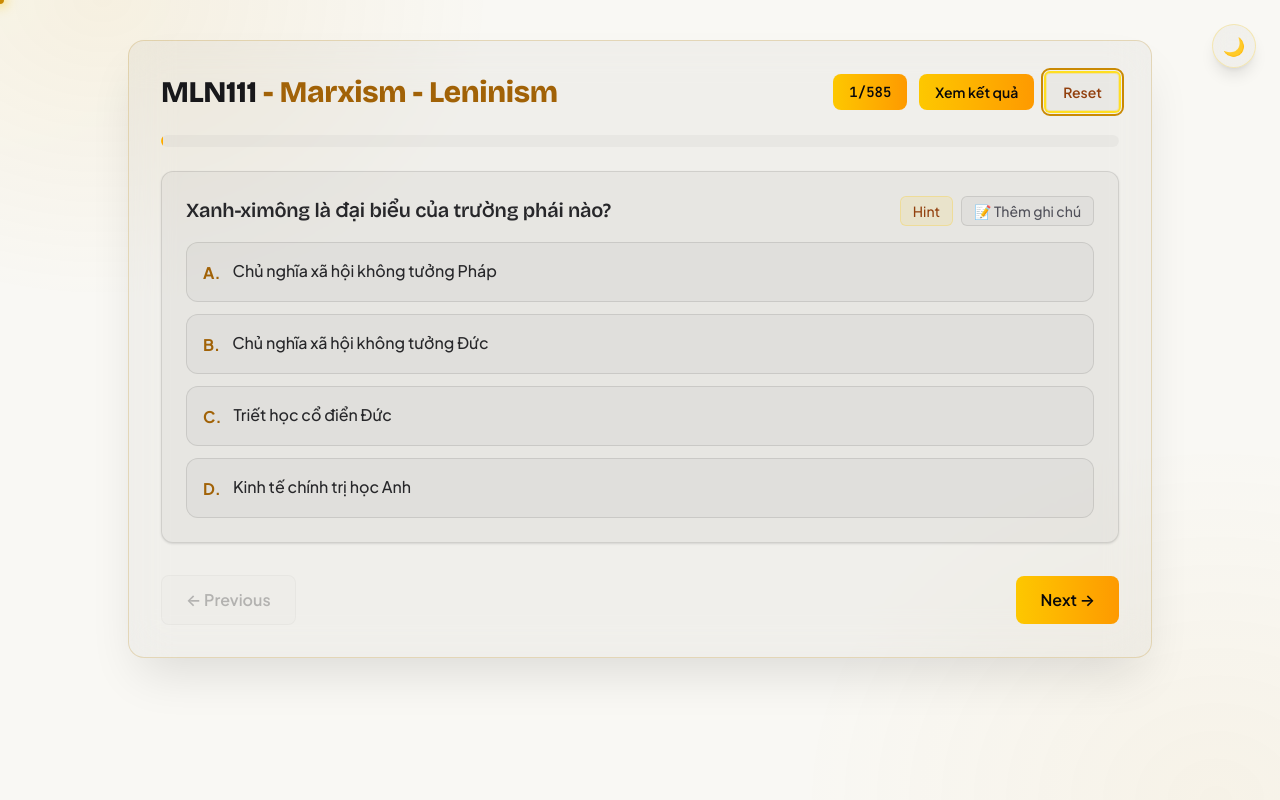
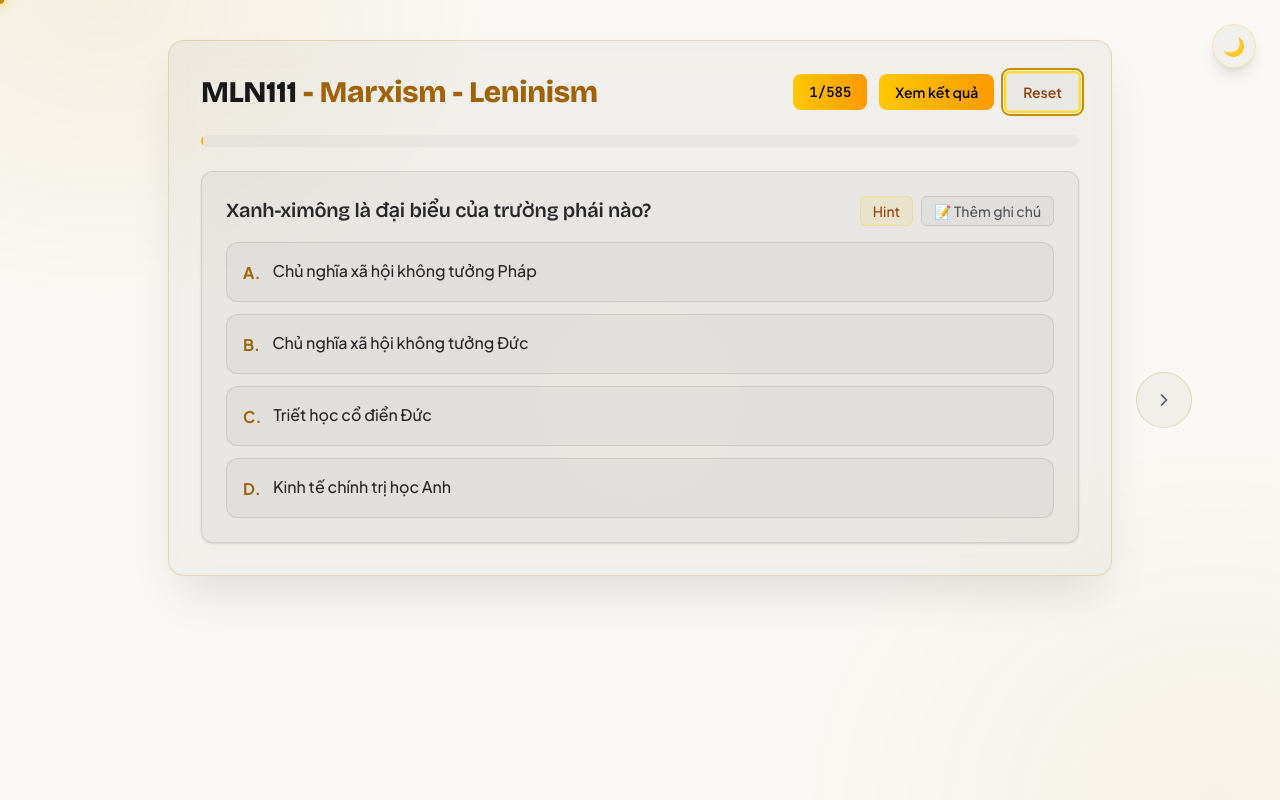
Before and after one commit to TruonTran/lean_quiz, a React (Vite) app: page /exam/mln111 in a window 1280 px wide. Built offline with nearby package versions, Linux system fonts and the light colour scheme.

Commit message:
fix(exam page): nút next, pre

```diff
--- a/src/pages/ExamPage.tsx
+++ b/src/pages/ExamPage.tsx
@@ -386,7 +386,33 @@ export default function ExamPage() {
     <div className="relative min-h-screen overflow-hidden bg-[#08090c] py-10">
       <div className="bg-ambient" />
 
-      <div className="glass-panel relative z-10 mx-auto max-w-5xl rounded-2xl bg-zinc-900/40 p-8 shadow-2xl shadow-black/50">
+      <div className="relative z-10 mx-auto flex max-w-6xl items-start gap-3 px-3 lg:gap-6 lg:px-6">
+        {/* Nút Previous dạng mũi tên bên trái - chỉ hiện từ lg trở lên, đứng yên theo chiều dọc màn hình, không bị đẩy khi nội dung card cao thêm */}
+        <button
+          onClick={() => {
+            setShowHint(false);
+            goToIndex(Math.max(currentIndex - 1, 0));
+          }}
+          disabled={currentIndex === 0}
+          aria-label="Câu trước"
+          className="group glass-panel sticky top-1/2 hidden h-14 w-14 shrink-0 -translate-y-1/2 items-center justify-center rounded-full text-zinc-300 transition-all duration-300 ease-out hover:border-yellow-400/40 hover:bg-white/10 hover:text-yellow-300 hover:shadow-lg hover:shadow-yellow-500/10 active:scale-90 disabled:pointer-events-none disabled:opacity-0 lg:flex focus:outline-none focus:ring-2 focus:ring-yellow-300"
+        >
+          <svg
+            viewBox="0 0 24 24"
+            fill="none"
+            className="h-5 w-5 transition-transform duration-300 ease-out group-hover:-translate-x-0.5"
+          >
+            <path
+              d="M15 6l-6 6 6 6"
+              stroke="currentColor"
+              strokeWidth="2"
+              strokeLinecap="round"
+              strokeLinejoin="round"
+            />
+          </svg>
+        </button>
+
+        <div className="glass-panel relative z-10 min-w-0 flex-1 rounded-2xl bg-zinc-900/40 p-8 shadow-2xl shadow-black/50">
         <div className="mb-6 flex flex-wrap items-center justify-between gap-4">
           <div>
             <h1 className="text-3xl font-extrabold text-white">
@@ -492,8 +518,7 @@ export default function ExamPage() {
                 className +=
                   "bg-gradient-to-r from-yellow-400 to-amber-500 border-yellow-400 text-zinc-950 pop-correct";
               } else if (checked) {
-                className +=
-                  "bg-red-500/90 border-red-500 text-white shake-wrong";
+                className += "bg-red-500/90 border-red-500 text-white shake-wrong";
               } else {
                 className += "border-white/10 bg-white/[0.02] text-zinc-500";
               }
@@ -608,11 +633,12 @@ export default function ExamPage() {
           )}
         </div>
 
-        <p className="mt-6 text-center text-xs text-zinc-500 sm:hidden">
+        <p className="mt-6 text-center text-xs text-zinc-500 lg:hidden">
           👆 Vuốt trái/phải trên câu hỏi để chuyển câu
         </p>
 
-        <div className="mt-8 flex items-center justify-between">
+        {/* Thanh Previous/Next cũ - chỉ dùng cho màn hình nhỏ hơn lg, nơi không đủ chỗ đặt nút 2 bên */}
+        <div className="glass-panel sticky bottom-4 z-20 mt-8 flex items-center justify-between rounded-xl bg-zinc-900/85 p-3 shadow-lg shadow-black/40 backdrop-blur-md lg:hidden">
           <button
             onClick={() => {
               setShowHint(false);
@@ -637,6 +663,32 @@ export default function ExamPage() {
             </button>
           </div>
         </div>
+        </div>
+
+        {/* Nút Next dạng mũi tên bên phải - đối xứng với nút Previous */}
+        <button
+          onClick={() => {
+            setShowHint(false);
+            goToIndex(Math.min(currentIndex + 1, questions.length - 1));
+          }}
+          disabled={currentIndex === questions.length - 1}
+          aria-label="Câu tiếp theo"
+          className="group glass-panel sticky top-1/2 hidden h-14 w-14 shrink-0 -translate-y-1/2 items-center justify-center rounded-full text-zinc-300 transition-all duration-300 ease-out hover:border-yellow-400/40 hover:bg-white/10 hover:text-yellow-300 hover:shadow-lg hover:shadow-yellow-500/10 active:scale-90 disabled:pointer-events-none disabled:opacity-0 lg:flex focus:outline-none focus:ring-2 focus:ring-yellow-300"
+        >
+          <svg
+            viewBox="0 0 24 24"
+            fill="none"
+            className="h-5 w-5 transition-transform duration-300 ease-out group-hover:translate-x-0.5"
+          >
+            <path
+              d="M9 6l6 6-6 6"
+              stroke="currentColor"
+              strokeWidth="2"
+              strokeLinecap="round"
+              strokeLinejoin="round"
+            />
+          </svg>
+        </button>
       </div>
 
       {/* Nhắc nghỉ ngơi sau 30 phút học liên tục */}
@@ -658,7 +710,10 @@ export default function ExamPage() {
             <div className="mx-auto mb-3 flex h-14 w-14 items-center justify-center rounded-full bg-yellow-400/10 text-3xl">
               🧘
             </div>
-            <h3 id="break-title" className="text-lg font-bold text-white">
+            <h3
+              id="break-title"
+              className="text-lg font-bold text-white"
+            >
               Đến giờ nghỉ ngơi rồi!
             </h3>
             <p className="mt-2 text-sm text-zinc-300">{breakMessage}</p>
```
